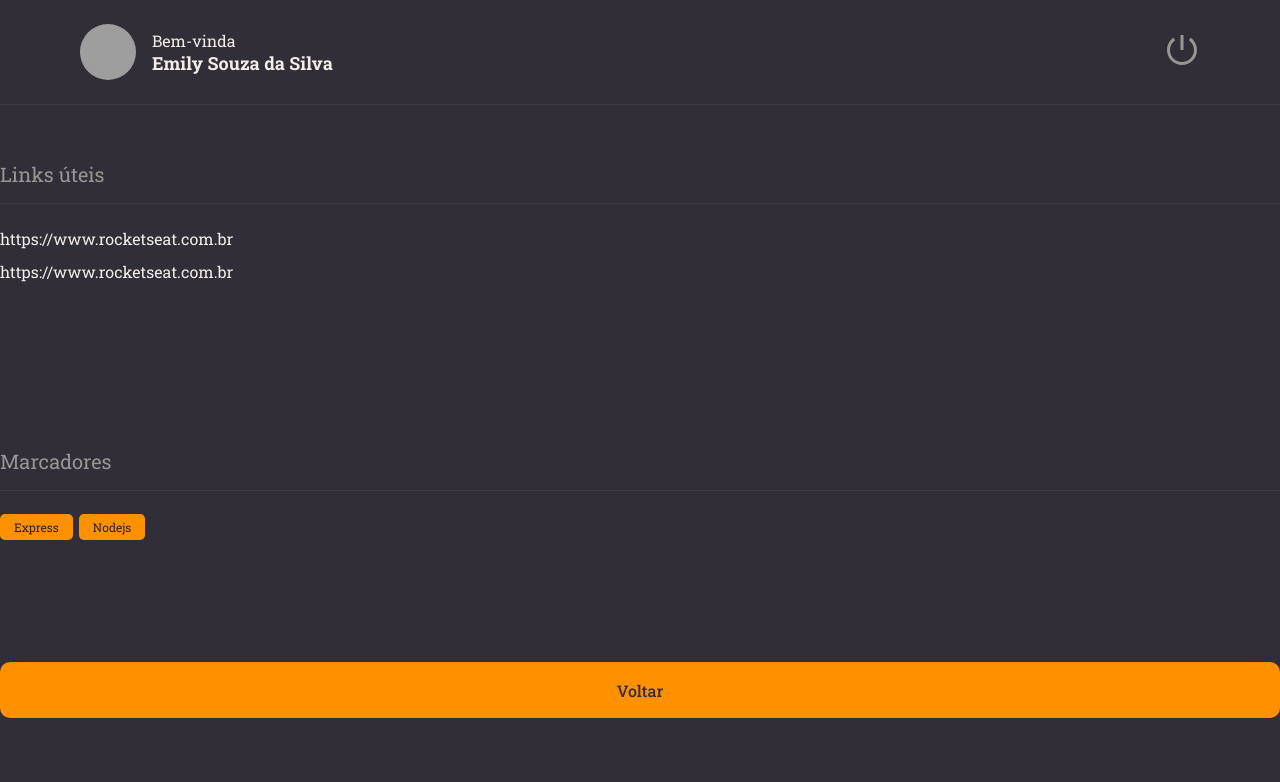
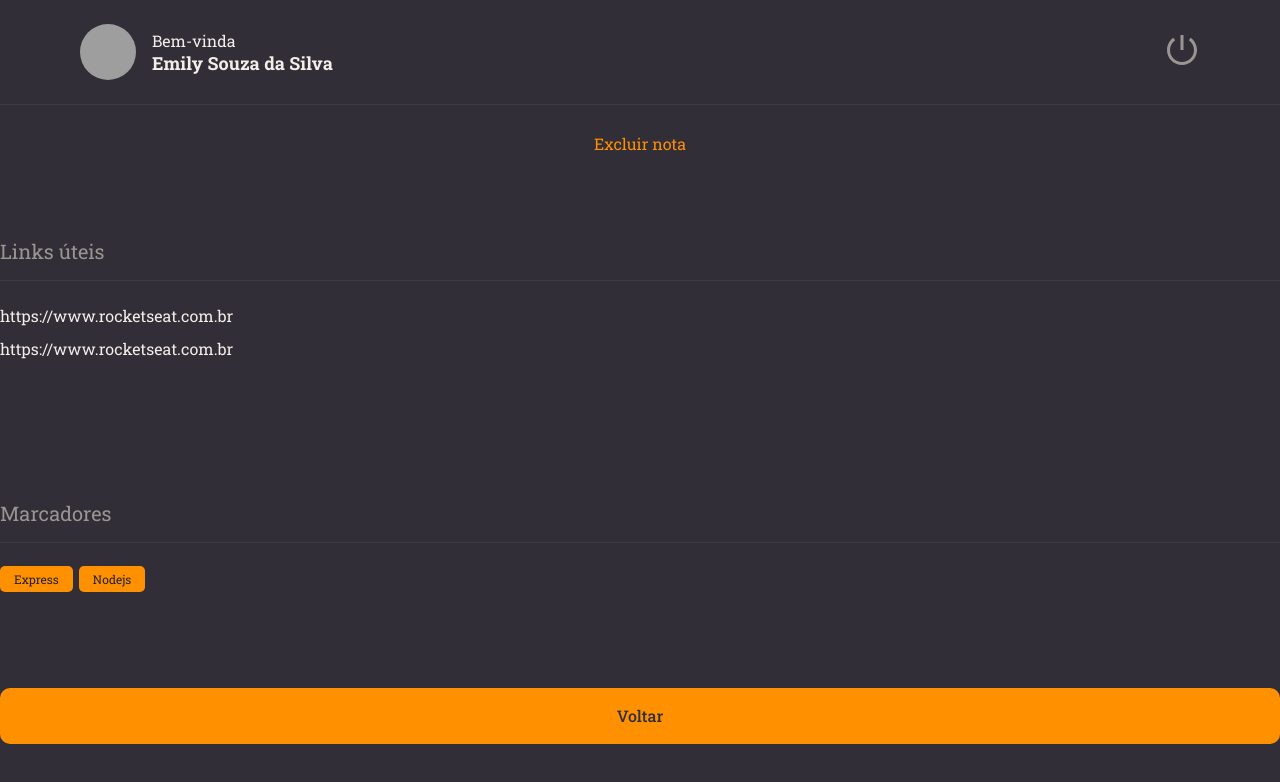
Before and after one commit to EmilySSouza/Rocketnotes, a React (Vite) app: page / in a window 1280 px wide. Shown: the top 782 px of the page. Built offline with nearby package versions, Linux system fonts and the light colour scheme; grey boxes are pictures that could not be loaded.

Commit message:
feat: add component  ButtonText

```diff
--- /dev/null
+++ b/src/components/ButtonText/index.jsx
@@ -0,0 +1,12 @@
+import { Container } from "./style";
+
+export function ButtonText({ title, ...rest }) {
+    return(
+    <Container
+        type="button"
+        {...rest}
+    >
+        {title}
+    </Container>
+    )
+}
--- /dev/null
+++ b/src/components/ButtonText/style.js
@@ -0,0 +1,9 @@
+import styled from "styled-components";
+
+export const Container = styled.button`
+    background: none;
+    color: ${({ theme }) => theme.COLORS.ORANGE};
+
+    border: none;
+    font-size: 16px;
+`;
--- a/src/pages/Details/index.jsx
+++ b/src/pages/Details/index.jsx
@@ -1,15 +1,18 @@
 import { Container, Links } from "./styles";
 
+import { Tag } from "../../components/Tag";
 import { Button } from "../../components/Button";
 import { Header } from "../../components/Header";
 import { Section } from "../../components/Section";
-import { Tag } from "../../components/Tag";
+import { ButtonText } from "../../components/ButtonText";
 
 export function Details() {
 
   return(
     <Container>
       <Header />
+
+      <ButtonText title="Excluir nota"/>
 
       <Section title="Links úteis">
         <Links>
```
